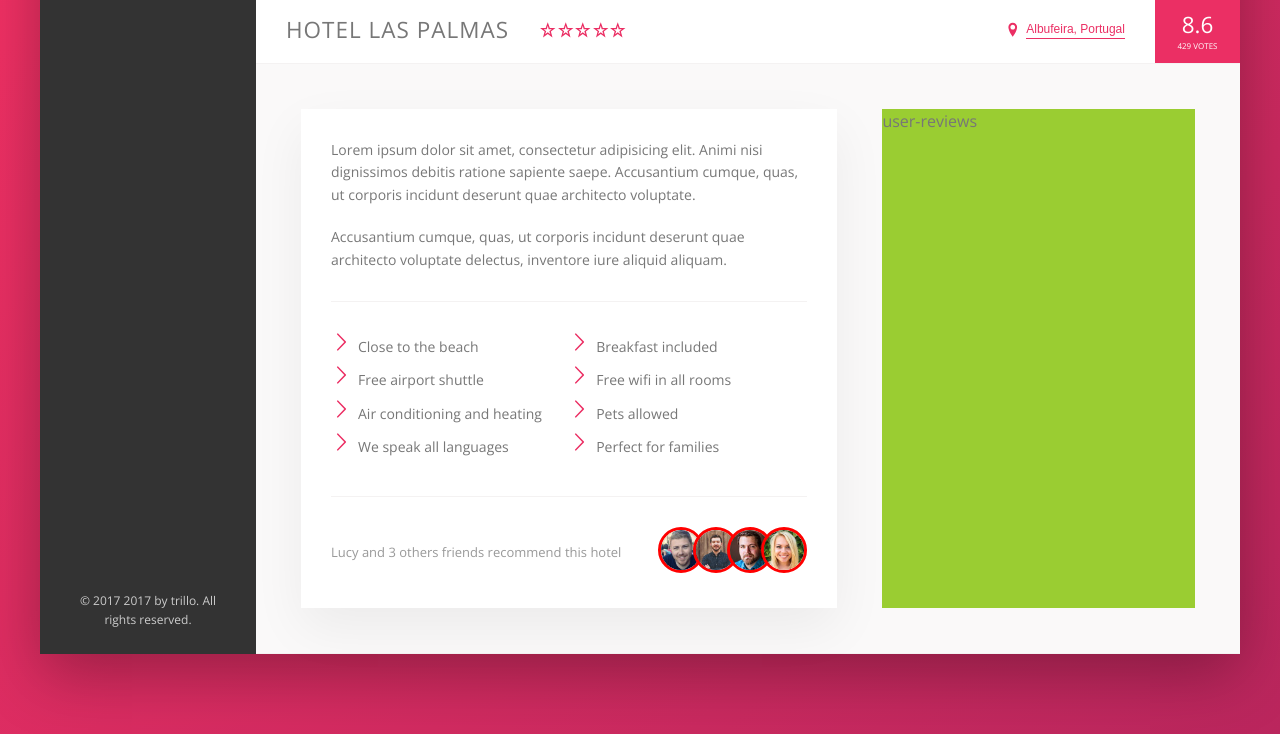
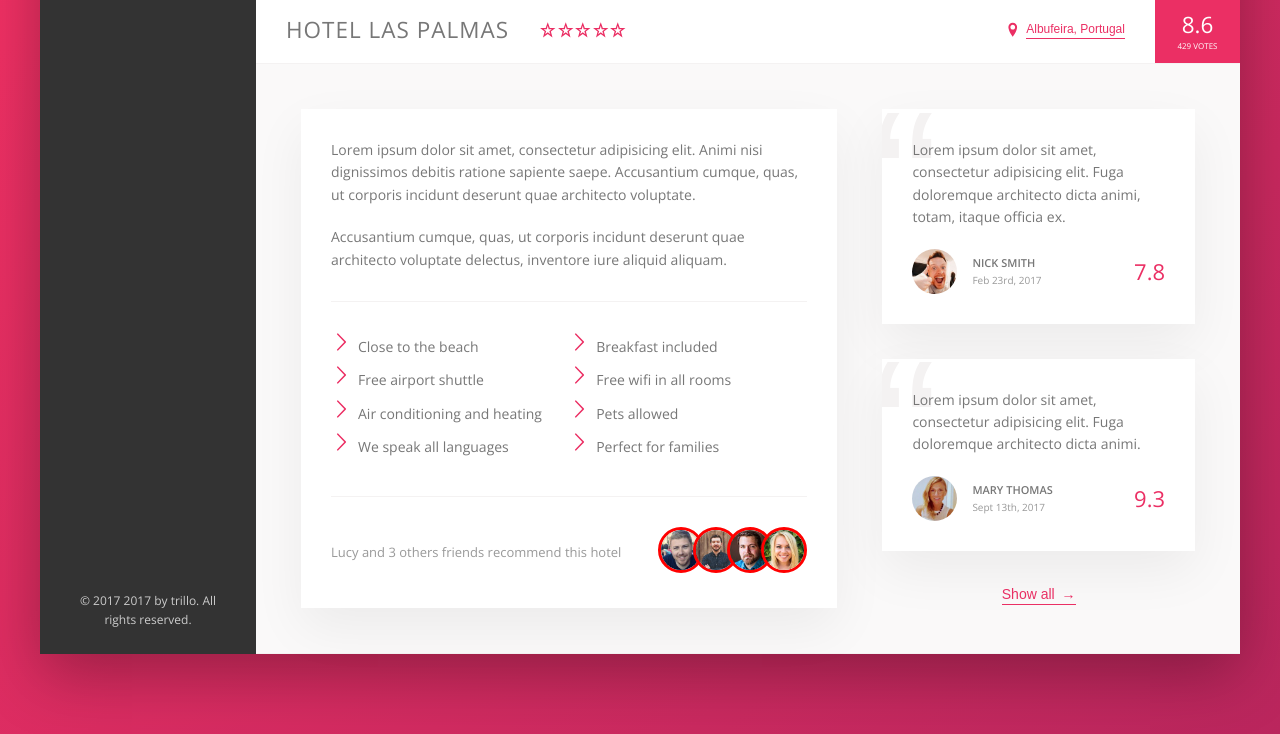
Before and after one commit to fgiananti/trillo-project, a website built with webpack: page app/index.html in a window 1280 px wide. Shown: the part 538-1272 px from the top of the page. Built offline with nearby package versions, Linux system fonts and the light colour scheme.

Commit message:
basic review section

```diff
--- a/app/assets/styles/components/_btn-inline.scss
+++ b/app/assets/styles/components/_btn-inline.scss
@@ -9,12 +9,21 @@
   cursor: pointer;
   transition: all .2s;
 
+  & span {
+    margin-left: 3px;
+    transition: margin-left .2s;
+  }
+
   &:hover {
     color: $color-grey-dark-1;
-    animation: pulsate 1s infinite;
+
+    & span {
+      margin-left: 8px;
+    }
   }
 
   &:focus {
     outline: none;
+    animation: pulsate 1s infinite;
   }
 }
--- /dev/null
+++ b/app/assets/styles/components/_review.scss
@@ -0,0 +1,59 @@
+.review {
+  background-color: #fff;
+  box-shadow: $shadow-light;
+  padding: 3rem;
+  margin-bottom: 3.5rem;
+  position: relative;
+  overflow: hidden;
+
+  &::before {
+    content: "\201C";
+    position: absolute;
+    top: -2.75rem;
+    left: -1rem;
+    line-height: 1;
+    font-size: 20rem;
+    color: $color-grey-light-2;
+    font-family: sans-serif;
+    z-index: 1;
+  }
+
+  &__text {
+    margin-bottom: 2rem;
+    z-index: 10;
+    position: relative;
+  }
+
+  &__user {
+    display: flex;
+    align-items: center;
+  }
+
+  &__photo {
+    height: 4.5rem;
+    width: 4.5rem;
+    border-radius: 50%;
+    margin-right: 1.5rem;
+  }
+
+  &__user-box {
+    margin-right: auto;
+  }
+
+  &__user-name {
+    font-size: 1.1rem;
+    font-weight: 600;
+    text-transform: uppercase;
+  }
+
+  &__user-date {
+    font-size: 1rem;
+    color: $color-grey-dark-3;
+  }
+
+  &__rating {
+    color: $color-primary;
+    font-size: 2.2rem;
+    font-weight: 300;
+  }
+}
--- a/app/assets/styles/layout/_layout.scss
+++ b/app/assets/styles/layout/_layout.scss
@@ -39,6 +39,7 @@
 }
 
 .detail {
+  font-size: 1.4rem;
   display: flex;
   padding: 4.5rem;
   background-color: $color-grey-light-1;
@@ -46,7 +47,6 @@
 }
 
 .description {
-  font-size: 1.4rem;
   background-color: #fff;
   box-shadow: $shadow-light;
   flex: 0 0 60%;
@@ -55,6 +55,9 @@
 }
 
 .user-reviews {
-  background-color: yellowgreen;
   flex: 1;
+
+  display: flex;
+  flex-direction: column;
+  align-items: center;
 }
--- a/app/assets/styles/styles.scss
+++ b/app/assets/styles/styles.scss
@@ -15,3 +15,4 @@
 @import 'components/_btn-inline';
 @import 'components/_list';
 @import 'components/_recommend';
+@import 'components/_review';
--- a/app/index.html
+++ b/app/index.html
@@ -163,9 +163,36 @@
               </div>
 
 
-              <div class="user-reviews">
-                user-reviews
-              </div>
+              <figure class="user-reviews">
+                <figure class="review">
+                  <blockquote class="review__text">
+                    Lorem ipsum dolor sit amet, consectetur adipisicing elit. Fuga doloremque architecto dicta animi, totam, itaque officia ex.
+                  </blockquote>
+                  <figcaption class="review__user">
+                    <img src="assets/images/user-1.jpg" alt="" class="review__photo">
+                    <div class="review__user-box">
+                      <p class="review__user-name">Nick Smith</p>
+                      <p class="review__user-date">Feb 23rd, 2017</p>
+                    </div>
+                    <div class="review__rating">7.8</div>
+                  </figcaption>
+                </figure>
+                <figure class="review">
+                  <blockquote class="review__text">
+                    Lorem ipsum dolor sit amet, consectetur adipisicing elit. Fuga doloremque architecto dicta animi.
+                  </blockquote>
+                  <figcaption class="review__user">
+                    <img src="assets/images/user-2.jpg" alt="" class="review__photo">
+                    <div class="review__user-box">
+                      <p class="review__user-name">MAry Thomas</p>
+                      <p class="review__user-date">Sept 13th, 2017</p>
+                    </div>
+                    <div class="review__rating">9.3</div>
+                  </figcaption>
+                </figure>
+                <button class="btn-inline">Show all <span>&rarr;</span> </button>
+              </figure>
+
             </div>
 
           </main>
```
Also changed, not shown: app/temp/styles/styles.css.
